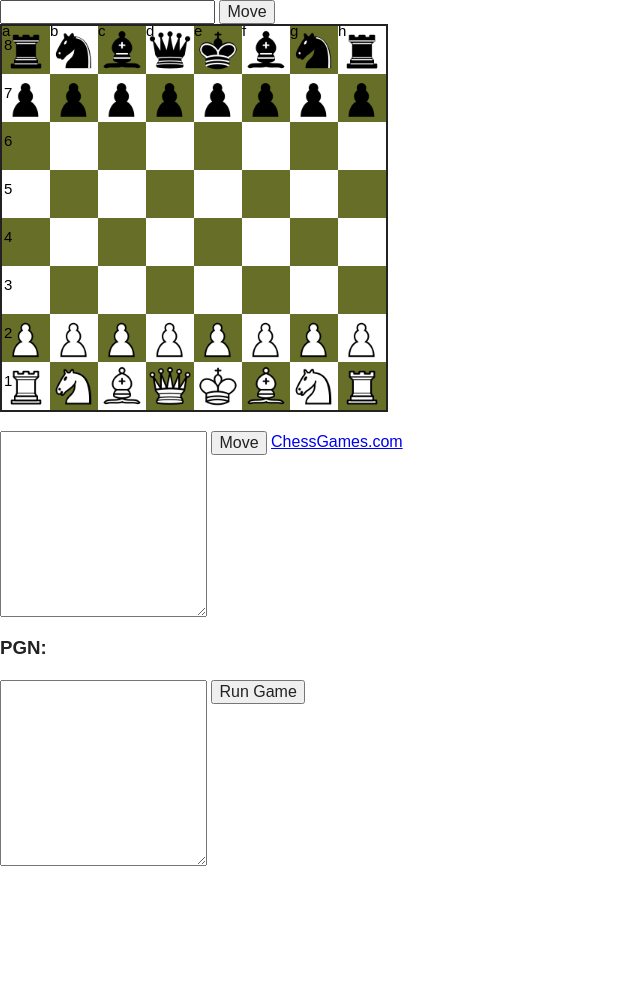
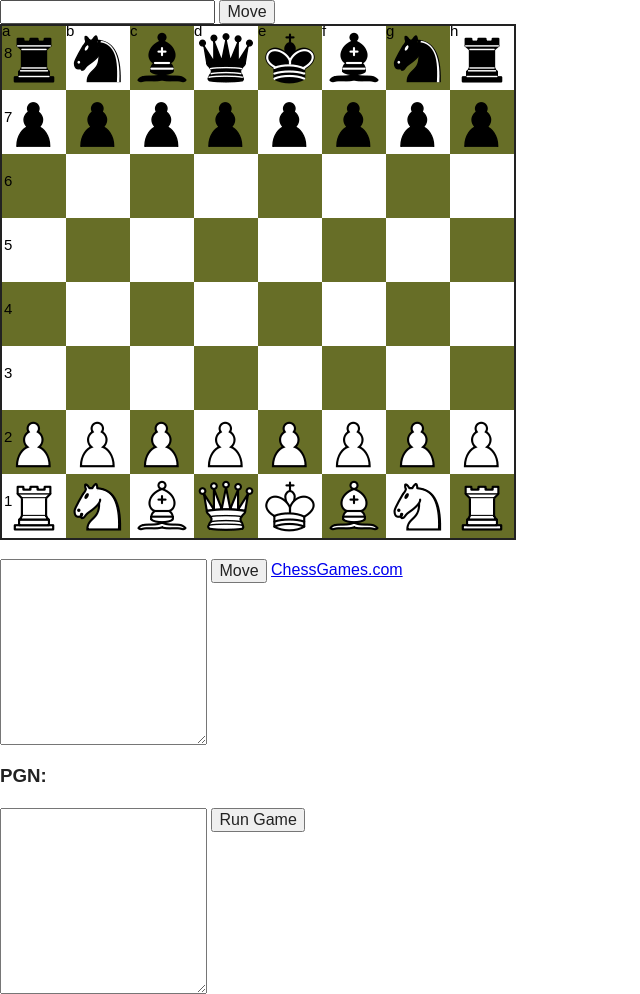
Before and after one commit to OrangeCrush/chess.js, a plain HTML site: page public/index.html in a window 1280 px wide. Shown: the whole page, without its empty margins (0-640 px from the left). Before the commit the page ends 866 px from the top, so only its background shows below. Drawn offline with nearby package versions, Linux system fonts and the light colour scheme.

Commit message:
changed promotions

```diff
--- a/public/index.html
+++ b/public/index.html
@@ -49,7 +49,6 @@
         <script src="js/src/board.js"></script>
         <script src="js/src/game.js"></script>
         <script src="js/src/pgn.js"></script>
-        <script src="js/src/canvas.js"></script>
         <script src="js/src/canvasGameBoard.js"></script>
 
         <!-- Google Analytics: change UA-XXXXX-X to be your site's ID. -->
@@ -65,11 +64,11 @@
            var canvas = document.getElementsByTagName('canvas')[0];
            var g = new CanvasGameBoard({
                promote: function(piece){
-                  return 'Q';
+                  piece.name = 'Q';
                },
                canvas: canvas,
                perspective: 'white',
-               pieceSize: (64 + 32) /2,
+               pieceSize: 64,
                font: '15px Arial'
             });
             g.redrawGame();
```
